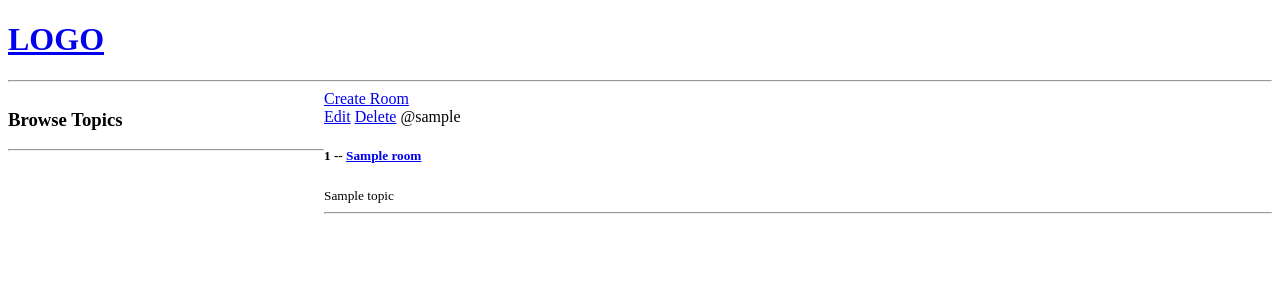
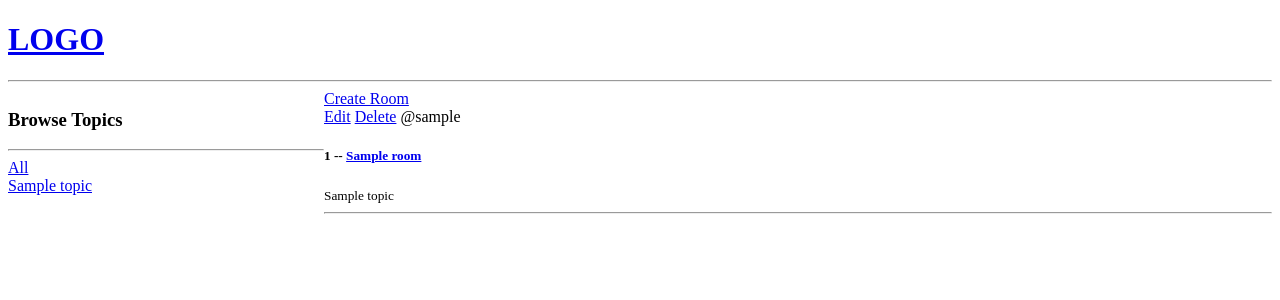
Before and after one commit to sharonshlee/StudyBudy, a Django app: template base/templates/base/home.html in a window 1280 px wide. Shown: the top 300 px of the page. Run offline with Django 3.2, Linux system fonts and the light colour scheme; the template is opened without the code that fills it: most values are stand-ins (such as "Sample title", 1, 10 or a date in 2020).

Commit message:
add filter by topics

```diff
--- a/base/templates/base/home.html
+++ b/base/templates/base/home.html
@@ -15,6 +15,16 @@
 	<div>
 		<h3>Browse Topics</h3>
 		<hr />
+
+		<div>
+			<a href="{% url 'home' %}">All</a>
+		</div>
+
+		{% for topic in topics %}
+		<div>
+			<a href="{% url 'home' %}?q={{topic.name}}">{{topic.name}}</a>
+		</div>
+		{% endfor %}
 	</div>
 
 	<div>
```
Also changed, not shown: base/views.py (+13 -8 lines).
